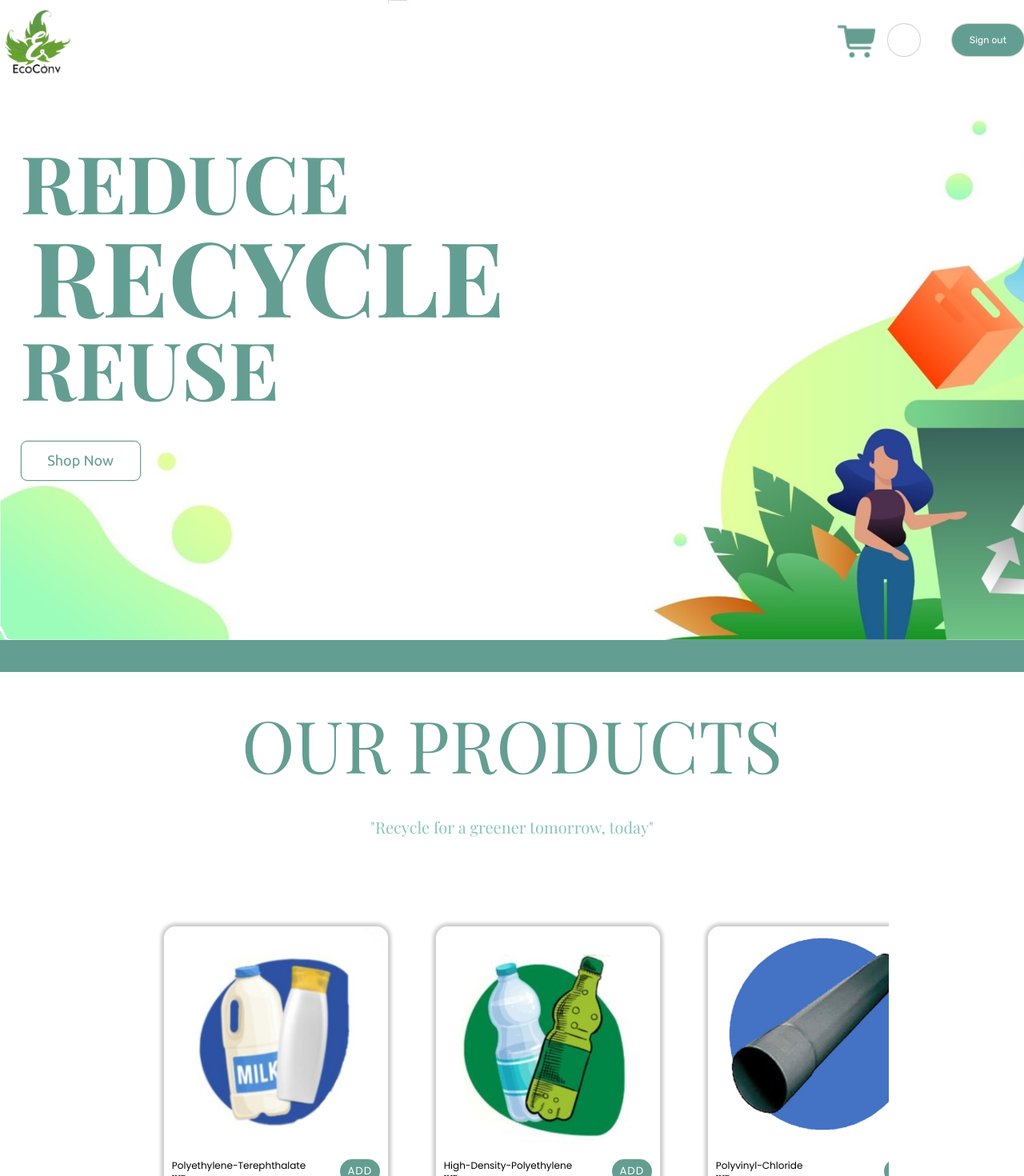
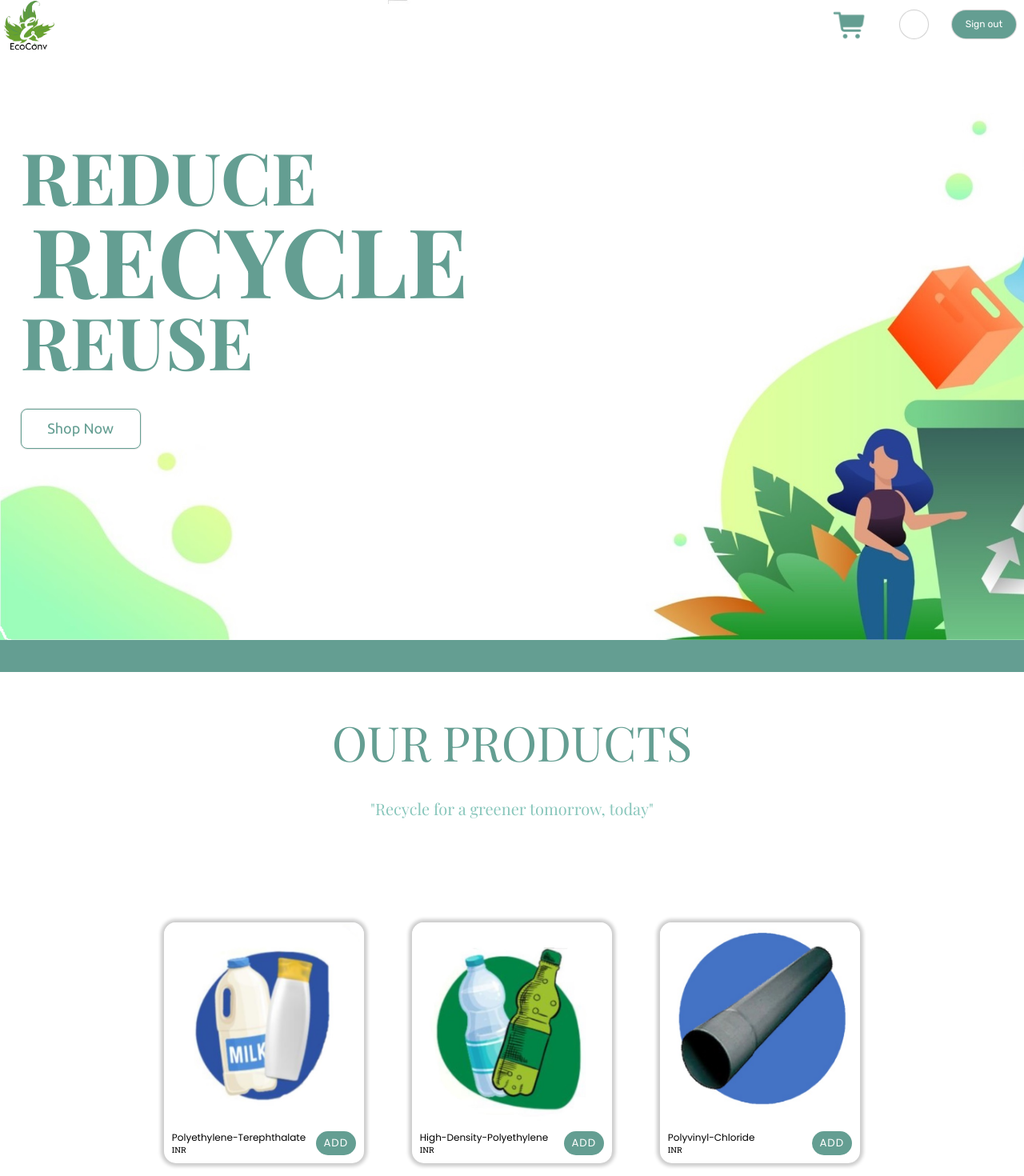
Before and after one commit to udayan-majumder/test3, a React (Vite) app: page / in a window 1280 px wide. Shown: the top 1470 px of the page at 80% size. Built offline with nearby package versions, Linux system fonts and the light colour scheme; a web font is replaced by a local one.

Commit message:
Update index.css

```diff
--- a/src/index.css
+++ b/src/index.css
@@ -50,7 +50,7 @@ a{
   /* border-radius: 50px; */
 }
 .navbar{
-  height:100px;
+  height:60px;
   width: 100%;
   /* background-color: aqua; */
   display: flex;
@@ -58,14 +58,14 @@ a{
   align-items: center;
 }
 .nav-logo{
-  height: 90px;
-  width: 90px;
+  height: 70px;
+  width: 70px;
   background-image: url(./assets/logo.png);
   background-size: cover;
 }
 .shop-btn{
-  height: 55px;
-  width: 55px;
+  height: 45px;
+  width: 45px;
   border: none ;
   outline: none;
   display: flex;
@@ -85,6 +85,7 @@ a{
   /* justify-content: spac; */
   justify-content:right;
   align-items: center;
+  padding: 0px 5px;
 }
 .user-info{
   height: 100%;
@@ -92,20 +93,21 @@ a{
   display: flex;
   /* flex-direction:; */
   justify-content:right;
-  gap:40px;
+  gap:30px;
     align-items: center;
+    padding: 0px 5px;
 }
 .userlogo{
-  height: 40px;
-  width: 40px;
+  height: 35px;
+  width: 35px;
   background-color: #fff;
   border-radius: 40px;
   /* border: 1pt solid #111111; */
   box-shadow: 0px 0px 1px 1px rgba(0,0,0,0.2);
 }
 .login-btn{
-  height: 40px;
-  width: 90px;
+  height: 35px;
+  width: 80px;
   outline: none;
   border: none;
   /* outline: 0.5em; */
@@ -133,11 +135,11 @@ a{
   width: auto; */
   font-family: "Playfair Display";
   font-weight: 700;
-  font-size: 100px;
+  font-size: 90px;
   color: #649e92ff;
 }
 .s{
-  font-size: 130px;
+  font-size: 120px;
   margin-left: 1%;
   margin-top: -3%;
 }
@@ -178,7 +180,7 @@ a{
 }
 .heading-text{
   font-family: "Playfair Display";
-  font-size: 90px;
+  font-size: 60px;
 
   color:#649e92ff;
   padding: 30px 0px;
@@ -219,8 +221,8 @@ border-radius: 15px;
 
 }
 .product-items-card img{
-  height: 280px;
-  width: 280px;
+  height: 250px;
+  width: 250px;
   border-radius: 15px;
 }
 .product-details-div{
```
